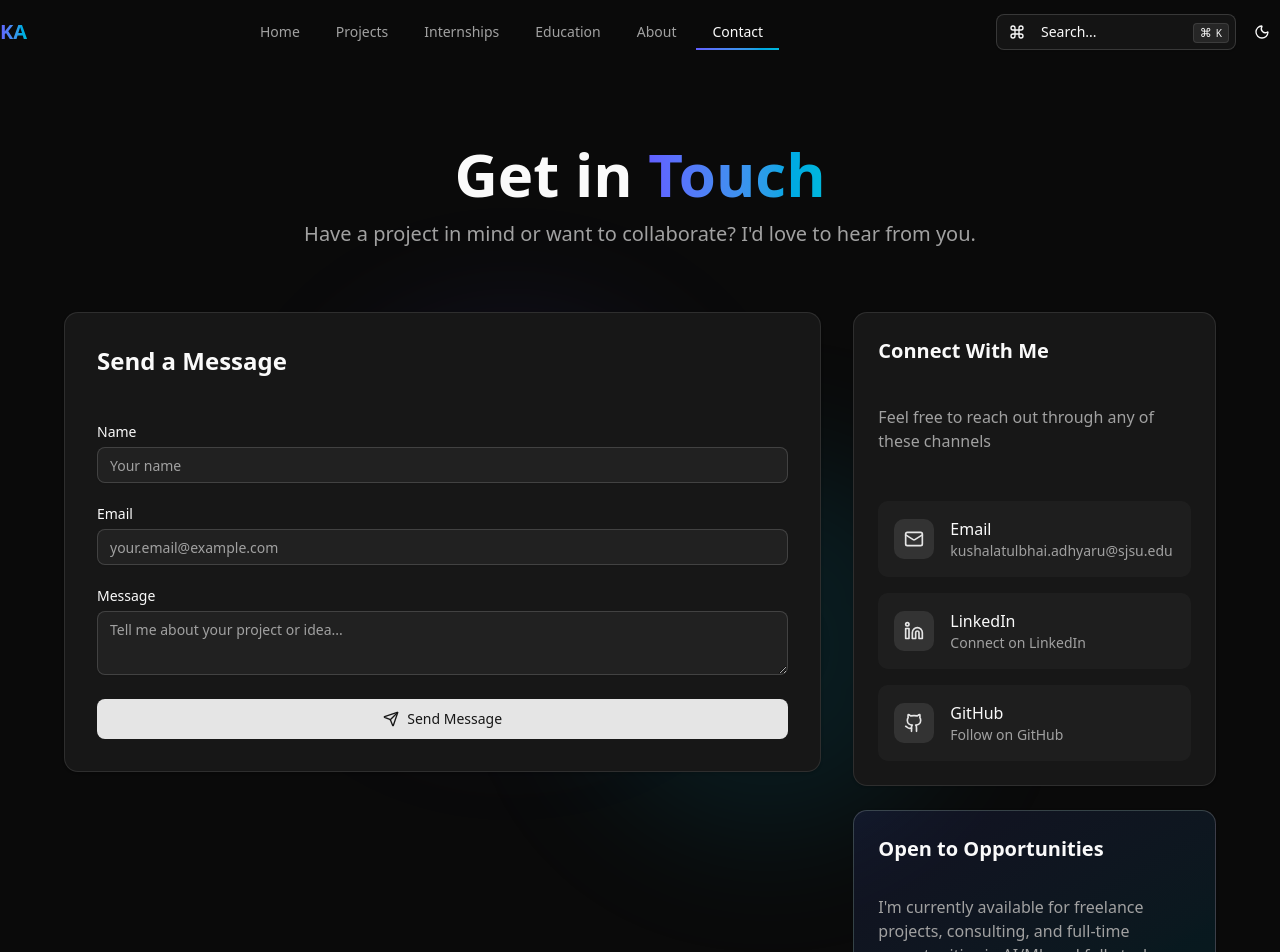
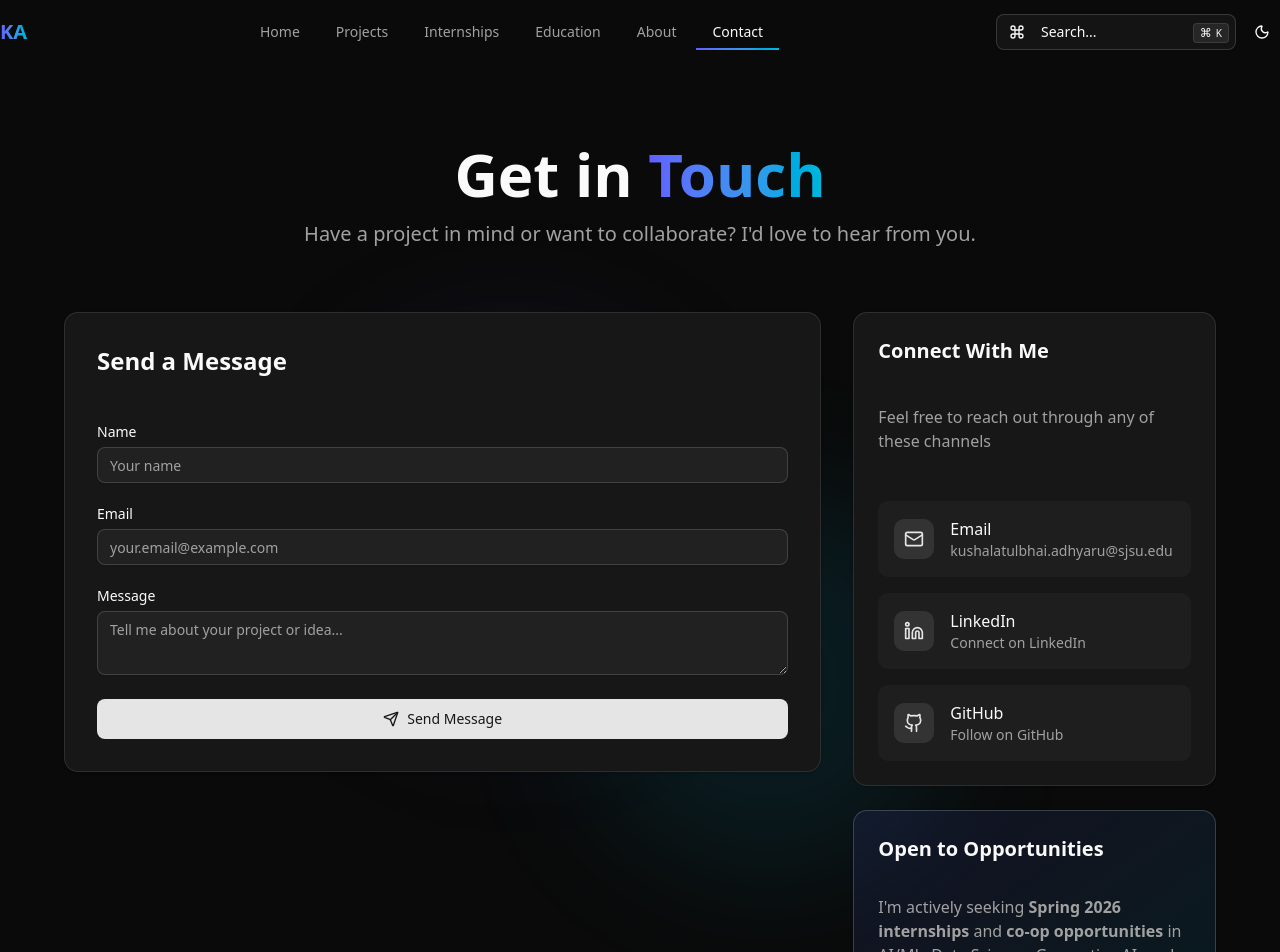
Before and after one commit to kushal511/Portfolio, a Next.js app: page /contact in a window 1280 px wide. Shown: the top 952 px of the page. Built offline with nearby package versions, Linux system fonts and the light colour scheme.

Commit message:
Update contact page opportunities section for Spring 2026 internships and co-op positions

```diff
--- a/app/contact/page.tsx
+++ b/app/contact/page.tsx
@@ -254,7 +254,7 @@ export default function ContactPage() {
               <Card className="p-6 bg-gradient-to-br from-indigo-500/10 to-cyan-500/10 border-primary/20">
                 <h3 className="text-xl font-bold mb-2">Open to Opportunities</h3>
                 <p className="text-muted-foreground">
-                  I&apos;m currently available for freelance projects, consulting, and full-time opportunities in AI/ML and full-stack development.
+                  I&apos;m actively seeking <strong>Spring 2026 internships</strong> and <strong>co-op opportunities</strong> in AI/ML, Data Science, Generative AI, and Software Engineering roles. Also open to <strong>full-time positions</strong> starting Summer 2026 upon graduation.
                 </p>
               </Card>
             </motion.div>
```
